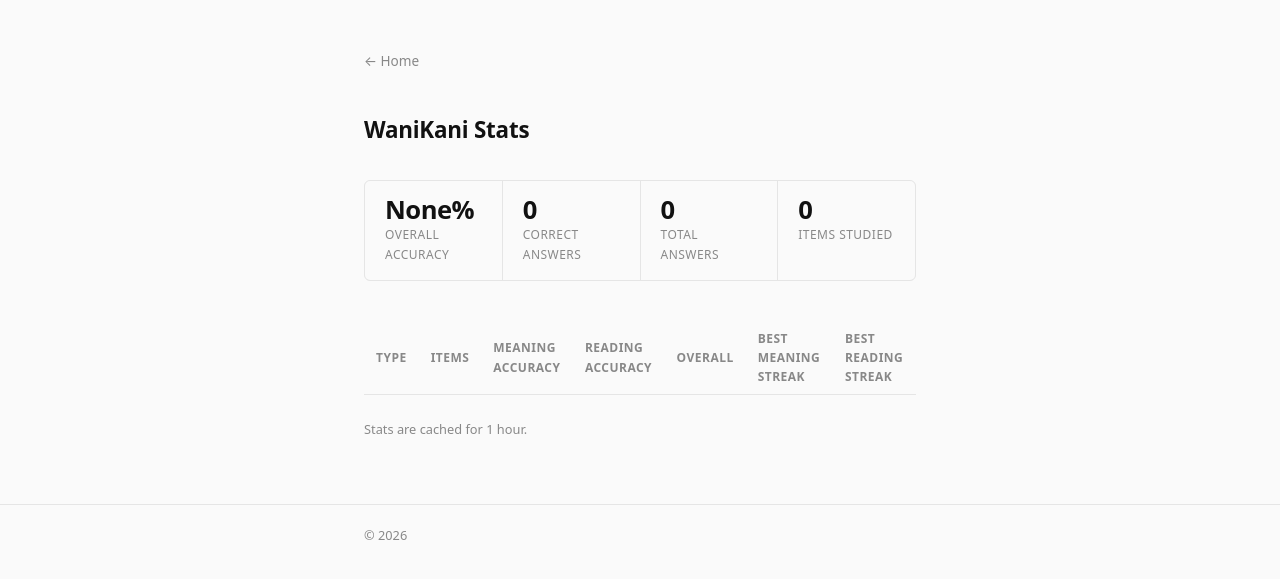
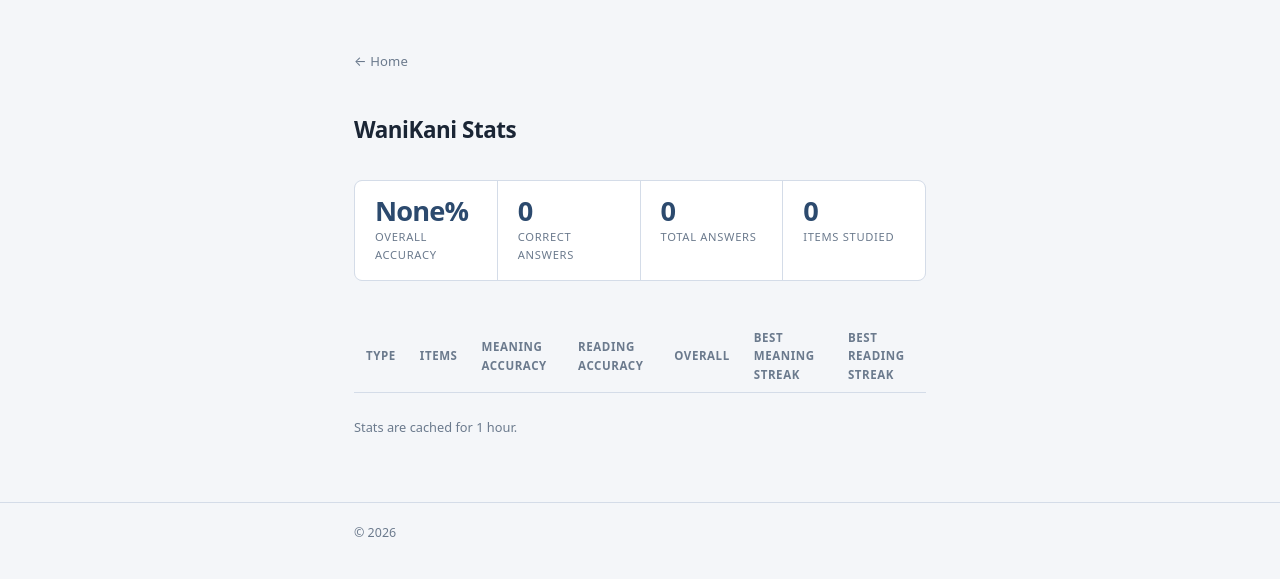
Before and after one commit to alebaffa/blog-django, a Django app: page /wanikani/ in a window 1280 px wide. Shown: the top 579 px of the page. Run offline with Django 5.2, Linux system fonts and the light colour scheme; data that the repository does not hold is empty.

Commit message:
Add theme system with 4 themes via CSS variables
- Themes: slate, warm-paper, forest, dark
- Active theme set via BLOG_THEME env var (default: slate)
- Context processor injects theme name into every template
- base.html applies theme as body class
- All colours defined as CSS custom properties per theme
- No template changes needed to switch themes

Co-Authored-By: Claude Sonnet 4.6 <noreply@anthropic.com>

```diff
--- /dev/null
+++ b/apps/blog/context_processors.py
@@ -0,0 +1,10 @@
+from django.conf import settings
+
+VALID_THEMES = {"slate", "warm-paper", "forest", "dark"}
+
+
+def theme(request):
+    active = getattr(settings, "BLOG_THEME", "slate")
+    if active not in VALID_THEMES:
+        active = "slate"
+    return {"theme": active}
--- a/apps/templates/base.html
+++ b/apps/templates/base.html
@@ -7,7 +7,7 @@
   <title>{% block title %}My Blog{% endblock %}</title>
   <link rel="stylesheet" href="{% static 'css/style.css' %}">
 </head>
-<body>
+<body class="theme-{{ theme }}">
   <main class="container">
     {% block content %}{% endblock %}
   </main>
--- a/config/settings.py
+++ b/config/settings.py
@@ -51,6 +51,7 @@ TEMPLATES = [
                 "django.template.context_processors.request",
                 "django.contrib.auth.context_processors.auth",
                 "django.contrib.messages.context_processors.messages",
+                "apps.blog.context_processors.theme",
             ],
         },
     },
@@ -98,6 +99,9 @@ MEDIA_ROOT = BASE_DIR / "media"
 
 DEFAULT_AUTO_FIELD = "django.db.models.BigAutoField"
 
+# Theme: slate | warm-paper | forest | dark
+BLOG_THEME = os.environ.get("BLOG_THEME", "slate")
+
 if not DEBUG:
     SECURE_PROXY_SSL_HEADER = ("HTTP_X_FORWARDED_PROTO", "https")
     SECURE_SSL_REDIRECT = True
--- a/static/css/style.css
+++ b/static/css/style.css
@@ -1,14 +1,84 @@
-/* Reset */
+/* ── Reset ───────────────────────────────────────────────────────────────── */
+
 *, *::before, *::after { box-sizing: border-box; margin: 0; padding: 0; }
 
+/* ── Themes (CSS custom properties per body class) ───────────────────────── */
+
+/*
+  Each theme overrides the same set of variables.
+  To add a new theme: duplicate a block, change the class name and values.
+  Active theme is controlled by BLOG_THEME in .env — no template edits needed.
+*/
+
+/* Slate (default): cool white, deep navy accent */
+body.theme-slate {
+  --bg:           #f4f6f9;
+  --surface:      #ffffff;
+  --text:         #1a2535;
+  --muted:        #6b7a8d;
+  --accent:       #2c4a6e;
+  --accent-hover: #1e3450;
+  --border:       #d4dce8;
+  --tag-bg:       #e6ecf4;
+  --code-bg:      #edf1f7;
+  --pre-bg:       #1a2535;
+  --pre-text:     #e8ecf2;
+  --name-font:    system-ui, -apple-system, sans-serif;
+}
+
+/* Warm Paper: cream, terracotta accent */
+body.theme-warm-paper {
+  --bg:           #f7f3ed;
+  --surface:      #fdf9f4;
+  --text:         #1c1510;
+  --muted:        #7a6a5a;
+  --accent:       #b83c27;
+  --accent-hover: #962e1d;
+  --border:       #e2d8cc;
+  --tag-bg:       #ede5da;
+  --code-bg:      #ede5da;
+  --pre-bg:       #231a13;
+  --pre-text:     #f0ebe4;
+  --name-font:    Georgia, 'Times New Roman', serif;
+}
+
+/* Forest: warm white, sage green accent */
+body.theme-forest {
+  --bg:           #f5f8f5;
+  --surface:      #fbfdfb;
+  --text:         #161e18;
+  --muted:        #627065;
+  --accent:       #2d6a4f;
+  --accent-hover: #1f4e3a;
+  --border:       #ccddd0;
+  --tag-bg:       #dceede;
+  --code-bg:      #dceede;
+  --pre-bg:       #111a13;
+  --pre-text:     #e4f0e6;
+  --name-font:    system-ui, -apple-system, sans-serif;
+}
+
+/* Dark: near-black, bright blue accent */
+body.theme-dark {
+  --bg:           #0f1117;
+  --surface:      #161b24;
+  --text:         #e2e8f0;
+  --muted:        #7a8a9e;
+  --accent:       #4a9eff;
+  --accent-hover: #6cb2ff;
+  --border:       #252d3a;
+  --tag-bg:       #1e2838;
+  --code-bg:      #1e2838;
+  --pre-bg:       #090c12;
+  --pre-text:     #dde6f0;
+  --name-font:    system-ui, -apple-system, sans-serif;
+}
+
+/* ── Base ────────────────────────────────────────────────────────────────── */
+
 :root {
-  --bg: #fafafa;
-  --text: #111;
-  --muted: #888;
-  --accent: #111;
-  --border: #e5e5e5;
   --font: system-ui, -apple-system, sans-serif;
-  --mono: ui-monospace, monospace;
+  --mono: ui-monospace, 'Cascadia Code', monospace;
 }
 
 body {
@@ -19,31 +89,35 @@ body {
   line-height: 1.6;
 }
 
-a { color: inherit; text-decoration: none; }
+a { color: var(--accent); text-decoration: none; }
+a:hover { color: var(--accent-hover); }
 
 .container {
-  max-width: 600px;
+  max-width: 620px;
   margin: 0 auto;
   padding: 0 1.5rem;
 }
 
-/* ── Home: About ─────────────────────────────── */
+/* ── Home: About ─────────────────────────────────────────────────────────── */
 
 .about {
   padding: 4rem 0 2rem;
 }
 
 .about-name {
-  font-size: 1.4rem;
+  font-family: var(--name-font);
+  font-size: 1.6rem;
   font-weight: 700;
-  margin-bottom: 0.6rem;
-  letter-spacing: -0.01em;
+  margin-bottom: 0.65rem;
+  letter-spacing: -0.02em;
+  color: var(--text);
 }
 
 .about-bio {
   color: var(--muted);
   font-size: 0.95rem;
   max-width: 480px;
+  line-height: 1.65;
 }
 
 .divider {
@@ -98,30 +180,29 @@ a { color: inherit; text-decoration: none; }
   font-size: 0.85rem;
   color: var(--muted);
 }
-.pagination a { color: var(--text); }
+.pagination a { color: var(--accent); }
 
-/* ── Post detail ─────────────────────────────── */
+/* ── Post detail ─────────────────────────────────────────────────────────── */
 
-.post-full {
-  padding: 3rem 0 4rem;
-}
+.post-full { padding: 3rem 0 4rem; }
 
 .post-back {
   display: inline-block;
-  font-size: 0.85rem;
+  font-size: 0.82rem;
   color: var(--muted);
   margin-bottom: 2.5rem;
+  letter-spacing: 0.01em;
 }
-.post-back:hover { color: var(--text); }
+.post-back:hover { color: var(--accent); }
 
 .post-header { margin-bottom: 2rem; }
 
 .post-full .post-title {
-  font-size: 1.75rem;
+  font-size: 1.8rem;
   font-weight: 700;
-  line-height: 1.25;
-  letter-spacing: -0.02em;
-  margin-bottom: 0.5rem;
+  line-height: 1.2;
+  letter-spacing: -0.025em;
+  margin-bottom: 0.6rem;
 }
 
 .post-meta {
@@ -146,42 +231,30 @@ a { color: inherit; text-decoration: none; }
   max-height: 380px;
 }
 
-.post-body {
-  font-size: 1rem;
-  line-height: 1.8;
-}
-.post-body p { margin-bottom: 1.2rem; }
-.post-body h2 { font-size: 1.2rem; font-weight: 700; margin: 2rem 0 0.6rem; }
-.post-body h3 { font-size: 1rem; font-weight: 700; margin: 1.5rem 0 0.5rem; }
-.post-body ul, .post-body ol { margin: 0 0 1.2rem 1.4rem; }
-.post-body li { margin-bottom: 0.3rem; }
-.post-body a { text-decoration: underline; }
-.post-body a:hover { opacity: 0.7; }
-.post-body code { font-family: var(--mono); background: #f0f0f0; padding: 0.1em 0.35em; border-radius: 3px; font-size: 0.875em; }
-.post-body pre { background: #1a1a1a; color: #f0f0f0; padding: 1.2rem; border-radius: 6px; overflow-x: auto; margin-bottom: 1.2rem; }
-.post-body pre code { background: none; padding: 0; }
-.post-body blockquote { border-left: 2px solid var(--border); padding-left: 1rem; color: var(--muted); margin: 0 0 1.2rem; }
+.post-body { font-size: 1rem; line-height: 1.8; }
+.post-body p { margin-bottom: 1.25rem; }
+.post-body h2 { font-size: 1.2rem; font-weight: 700; margin: 2rem 0 0.65rem; color: var(--text); }
+.post-body h3 { font-size: 1rem; font-weight: 700; margin: 1.5rem 0 0.5rem; color: var(--text); }
+.post-body ul, .post-body ol { margin: 0 0 1.25rem 1.4rem; }
+.post-body li { margin-bottom: 0.35rem; }
+.post-body a { color: var(--accent); text-decoration: underline; }
+.post-body a:hover { color: var(--accent-hover); }
+.post-body code { font-family: var(--mono); background: var(--code-bg); color: var(--text); padding: 0.1em 0.4em; border-radius: 3px; font-size: 0.875em; }
+.post-body pre { background: var(--pre-bg); color: var(--pre-text); padding: 1.2rem; border-radius: 6px; overflow-x: auto; margin-bottom: 1.25rem; }
+.post-body pre code { background: none; padding: 0; color: inherit; }
+.post-body blockquote { border-left: 3px solid var(--accent); padding-left: 1rem; color: var(--muted); margin: 0 0 1.25rem; font-style: italic; }
 .post-body hr { border: none; border-top: 1px solid var(--border); margin: 2rem 0; }
 
-/* ── Footer ──────────────────────────────────── */
+/* ── Footer ──────────────────────────────────────────────────────────────── */
 
 .site-footer {
   border-top: 1px solid var(--border);
   padding: 1.25rem 0;
-  font-size: 0.8rem;
+  font-size: 0.78rem;
   color: var(--muted);
 }
 
-/* ── Home nav ────────────────────────────────── */
-
-.home-nav {
-  padding: 0.75rem 0 0.25rem;
-  font-size: 0.85rem;
-}
-.home-nav a { color: var(--muted); }
-.home-nav a:hover { color: var(--text); }
-
-/* ── WaniKani stats page ─────────────────────── */
+/* ── WaniKani stats ──────────────────────────────────────────────────────── */
 
 .wk-page { padding: 3rem 0 4rem; }
 
@@ -189,7 +262,7 @@ a { color: inherit; text-decoration: none; }
   font-size: 1.4rem;
   font-weight: 700;
   margin-bottom: 2rem;
-  letter-spacing: -0.01em;
+  letter-spacing: -0.02em;
 }
 
 .wk-summary {
@@ -198,72 +271,56 @@ a { color: inherit; text-decoration: none; }
   gap: 1px;
   background: var(--border);
   border: 1px solid var(--border);
-  border-radius: 6px;
+  border-radius: 8px;
   overflow: hidden;
   margin-bottom: 2.5rem;
 }
 
 .wk-summary-item {
-  background: var(--bg);
+  background: var(--surface);
   padding: 1rem 1.25rem;
   display: flex;
   flex-direction: column;
-  gap: 0.2rem;
+  gap: 0.25rem;
 }
 
 .wk-summary-value {
-  font-size: 1.6rem;
+  font-size: 1.7rem;
   font-weight: 700;
-  letter-spacing: -0.02em;
+  letter-spacing: -0.03em;
   line-height: 1;
+  color: var(--accent);
 }
 
 .wk-summary-label {
-  font-size: 0.75rem;
+  font-size: 0.7rem;
   color: var(--muted);
   text-transform: uppercase;
-  letter-spacing: 0.04em;
+  letter-spacing: 0.06em;
 }
 
-.wk-table {
-  width: 100%;
-  border-collapse: collapse;
-  font-size: 0.875rem;
-  margin-bottom: 1.5rem;
-}
-
-.wk-table th {
-  text-align: left;
-  padding: 0.5rem 0.75rem;
-  font-size: 0.75rem;
-  text-transform: uppercase;
-  letter-spacing: 0.04em;
-  color: var(--muted);
-  border-bottom: 1px solid var(--border);
-}
-
-.wk-table td {
-  padding: 0.6rem 0.75rem;
-  border-bottom: 1px solid var(--border);
-}
-
+.wk-table { width: 100%; border-collapse: collapse; font-size: 0.875rem; margin-bottom: 1.5rem; }
+.wk-table th { text-align: left; padding: 0.5rem 0.75rem; font-size: 0.72rem; text-transform: uppercase; letter-spacing: 0.05em; color: var(--muted); border-bottom: 1px solid var(--border); }
+.wk-table td { padding: 0.65rem 0.75rem; border-bottom: 1px solid var(--border); }
 .wk-table tr:last-child td { border-bottom: none; }
 
 .wk-type { font-weight: 600; }
-.wk-type-radical   { color: #00a8e8; }
-.wk-type-kanji     { color: #e44ac8; }
-.wk-type-vocabulary { color: #9b5ccf; }
-.wk-type-kana_vocabulary { color: #7b61c8; }
+.wk-type-radical        { color: #00a8e8; }
+.wk-type-kanji          { color: #e44ac8; }
+.wk-type-vocabulary     { color: #9b5ccf; }
+.wk-type-kana_vocabulary{ color: #7b61c8; }
 
 .wk-pct { font-variant-numeric: tabular-nums; }
-.wk-good { color: #16a34a; }
-.wk-ok   { color: #ca8a04; }
-.wk-bad  { color: #dc2626; }
+.wk-good  { color: #16a34a; }
+.wk-ok    { color: #ca8a04; }
+.wk-bad   { color: #dc2626; }
 .wk-muted { color: var(--muted); }
 
 .wk-note  { font-size: 0.8rem; color: var(--muted); }
 .wk-error { color: #dc2626; font-size: 0.9rem; }
 .wk-empty { color: var(--muted); font-size: 0.9rem; }
+
+/* ── Responsive ──────────────────────────────────────────────────────────── */
 
 @media (max-width: 540px) {
   .wk-summary { grid-template-columns: repeat(2, 1fr); }
```
Also changed, not shown: other parts of static/css/style.css (+26 -15 lines), .claude/settings.json, 1 other file.
